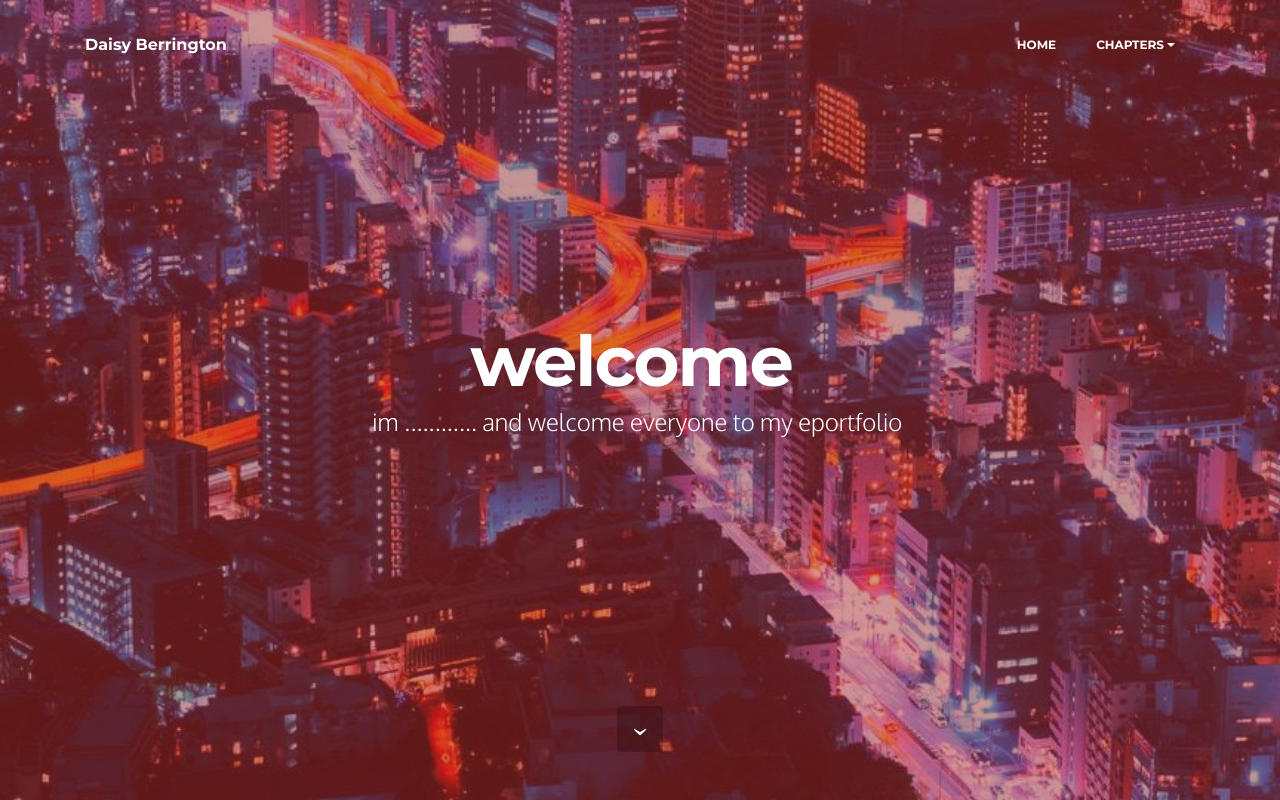
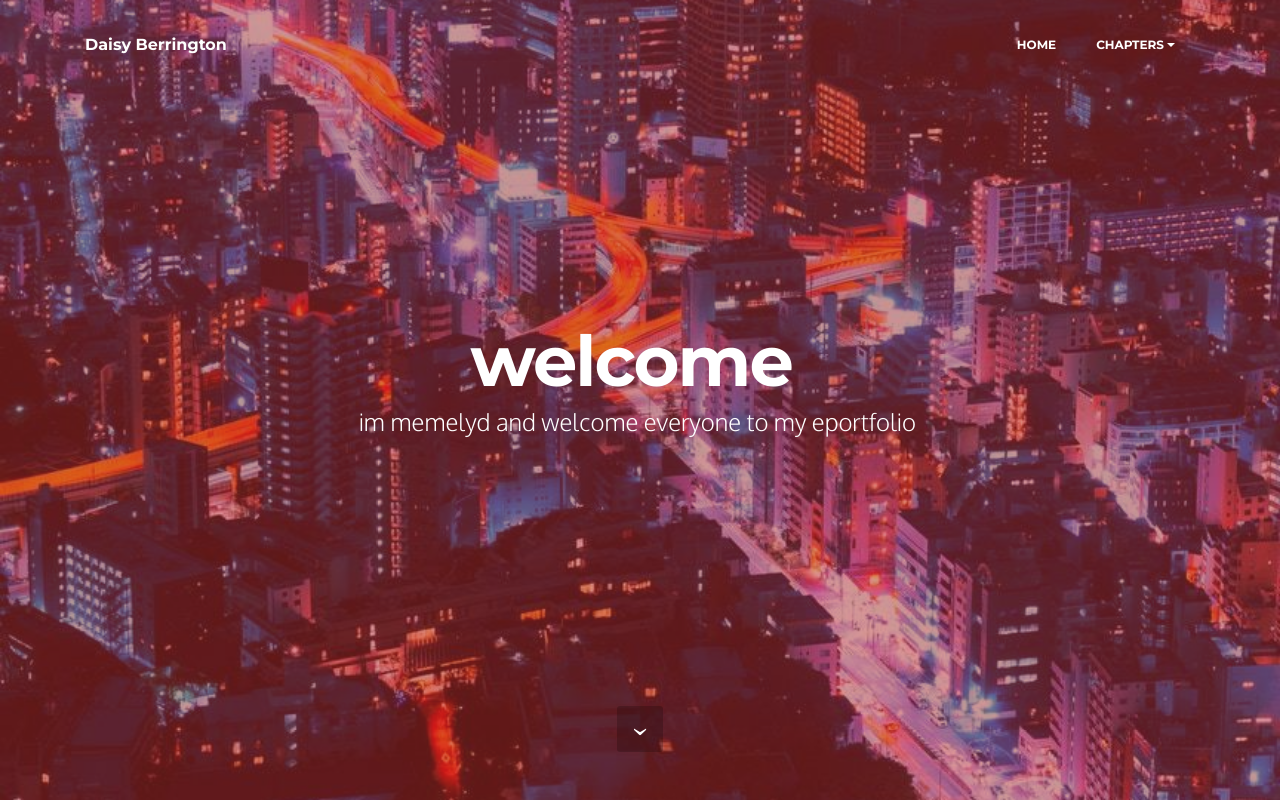
Before and after one commit to dberrington/eportfolio, a plain HTML site: page index.html in a window 1280 px wide. Shown: the top 800 px of the page. Drawn offline with Linux system fonts and the light colour scheme.

Commit message:
Update index.html

```diff
--- a/index.html
+++ b/index.html
@@ -64,7 +64,7 @@
                 <div class="ybi-section col-md-10 col-md-offset-1 text-xs-center">
 
                     <h1 class="ybi-section-title display-1">welcome&nbsp;</h1>
-                    <p class="ybi-section-lead lead"><span style="font-style: normal;">im ............ and welcome everyone to my eportfolio&nbsp;</span></p>
+                    <p class="ybi-section-lead lead"><span style="font-style: normal;">im memelyd and welcome everyone to my eportfolio&nbsp;</span></p>
 
                 </div>
             </div>
```
